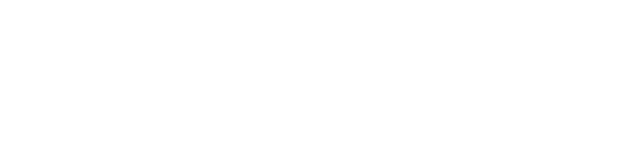
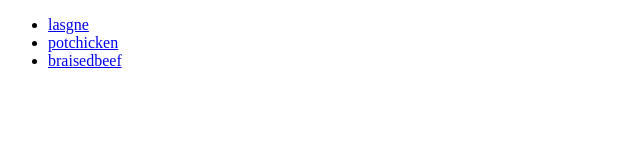
Before and after one commit to cooldude1434/odin, a plain HTML site: page index.html in a window 1280 px wide. Shown: the whole page, without its empty margins (0-640 px from the left). Drawn offline with Linux system fonts and the light colour scheme.

Commit message:
Update index.html

```diff
--- a/index.html
+++ b/index.html
@@ -6,6 +6,13 @@
     <title><h1></h1>Odin Recipes<h1></h1></title>
 </head>
 <body>
+ <ul>
+    <li><a href="recipes/lasgne.html">lasgne</a></li>
+    <li><a href="recipes/potchicken.html">potchicken</a></li>
+    <li><a href="recipes/braisedbeef.html">braisedbeef</a></li>
+  </ul>
+
+
 
 </body>
 </html>
```
